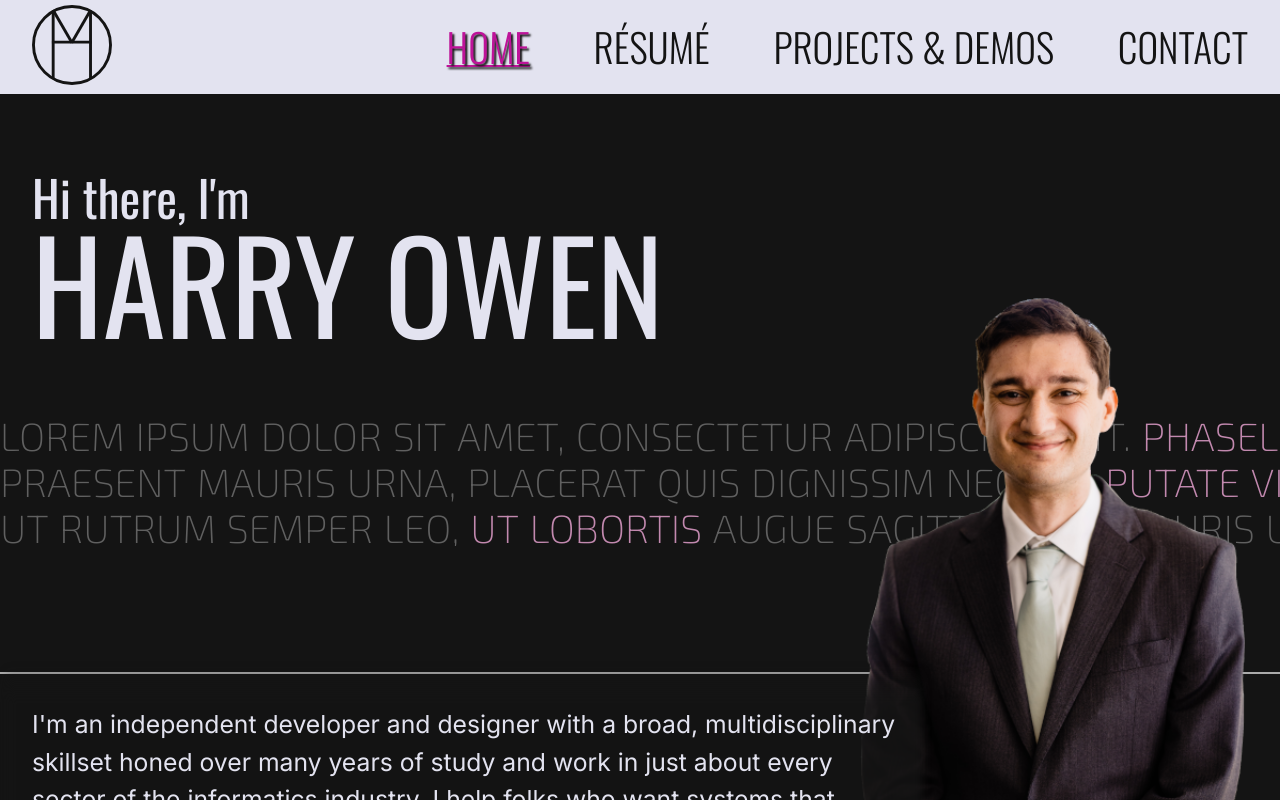
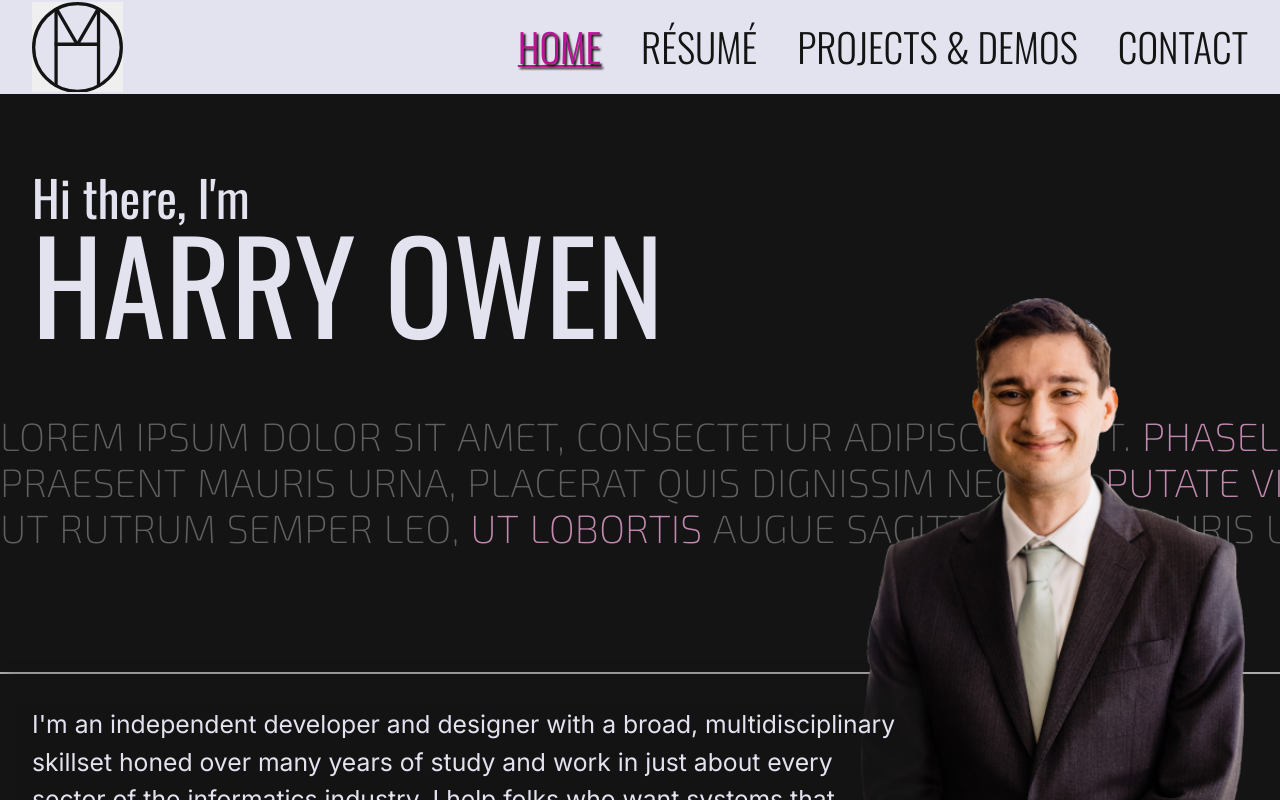
Before and after one commit to mhowen/mhowen.github.io, a Vue app: page / in a window 1280 px wide. Both pictures are taken after a click on the button "ENTER". Shown: the top 800 px of the page. Built offline with nearby package versions, Linux system fonts and the light colour scheme.

Commit message:
set header height relative to viewport height

```diff
--- a/src/assets/base.css
+++ b/src/assets/base.css
@@ -1,7 +1,10 @@
 :root {
   /* Bounds */
   font-size: 16px;
-  --header-height: 6rem;
+  /* --header-height: 6rem; */
+  /* --header-height: 15vh; */
+  /* --header-height: 4rem; */
+  --header-height: clamp(4rem, 15vh, 6rem);
   --app-max-inline: 80rem;
   --padding-inline: clamp(1rem, 5vw, 2rem);
   --inline-extra: max(
--- a/src/components/TheHeader.vue
+++ b/src/components/TheHeader.vue
@@ -15,10 +15,12 @@ router.beforeEach(() => {
 
 <template>
   <header class="header pi-view">
-    <RouterLink to="/">
-      <TheLogo id="thelogo" class="header__logo" />
-      <span class="visually-hidden">Landing Page</span>
-    </RouterLink>
+    <button class="header__return-btn"
+      @click="$router.push({ path: '/' })"
+    >
+      <TheLogo id="thelogo" />
+      <span class="visually-hidden">Back to Landing Page</span>
+    </button>
 
     <nav class="header__nav uppercase"
       :class="{ 'tray-open': is_tray_open }"
@@ -30,13 +32,28 @@ router.beforeEach(() => {
     </nav>
 
     <button class="header__hamburger" @click="is_tray_open = !is_tray_open">
+      <span class="visually-hidden">Expand Navigation Menu</span>
       <IconHamburger />
     </button>
   </header>
 </template>
 
 <style scoped>
+.header__return-btn {
+  --side-length: calc(var(--header-height) - var(--gap-xs));
+
+  cursor: pointer;
+  height: var(--side-length);
+  width: var(--side-length);
+  border: 0;
+}
+.header__return-btn:hover {
+  background: transparent;
+}
 #thelogo {
+  height: 100%;
+  width: 100%;
+
   fill: var(--clr-text);
   stroke: var(--clr-background);
   stroke-width: 0.125em;
@@ -44,8 +61,8 @@ router.beforeEach(() => {
 }
 .header {
   display: flex;
+  align-items: center;
   justify-content: space-between;
-  padding-block: 0.125em;
   position: fixed;
   top: 0;
   z-index: 999;
@@ -60,7 +77,7 @@ router.beforeEach(() => {
   inset: var(--header-height) 0 0 0;
   display: flex;
   flex-direction: column;
-  gap: var(--gap-xl);
+  gap: clamp(0.5rem, 5vh, var(--gap-xl));
   align-items: center;
   justify-content: center;
   transform: translateX(100%);
```
